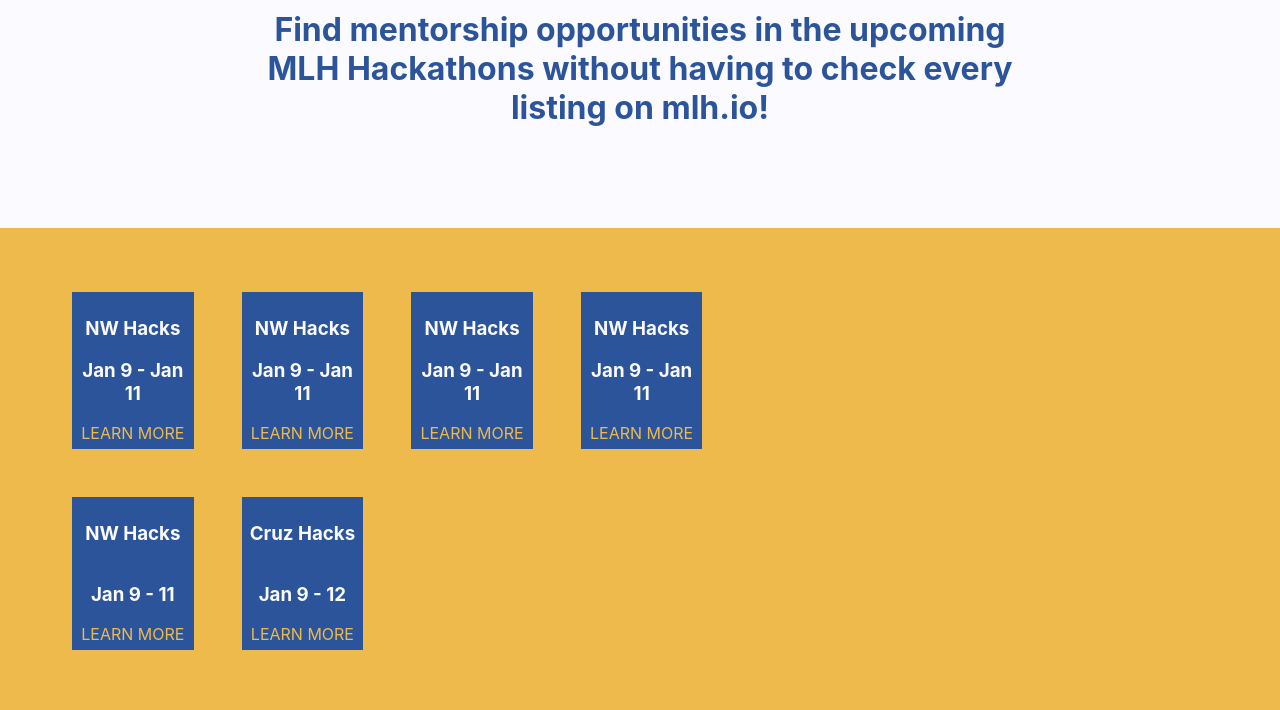
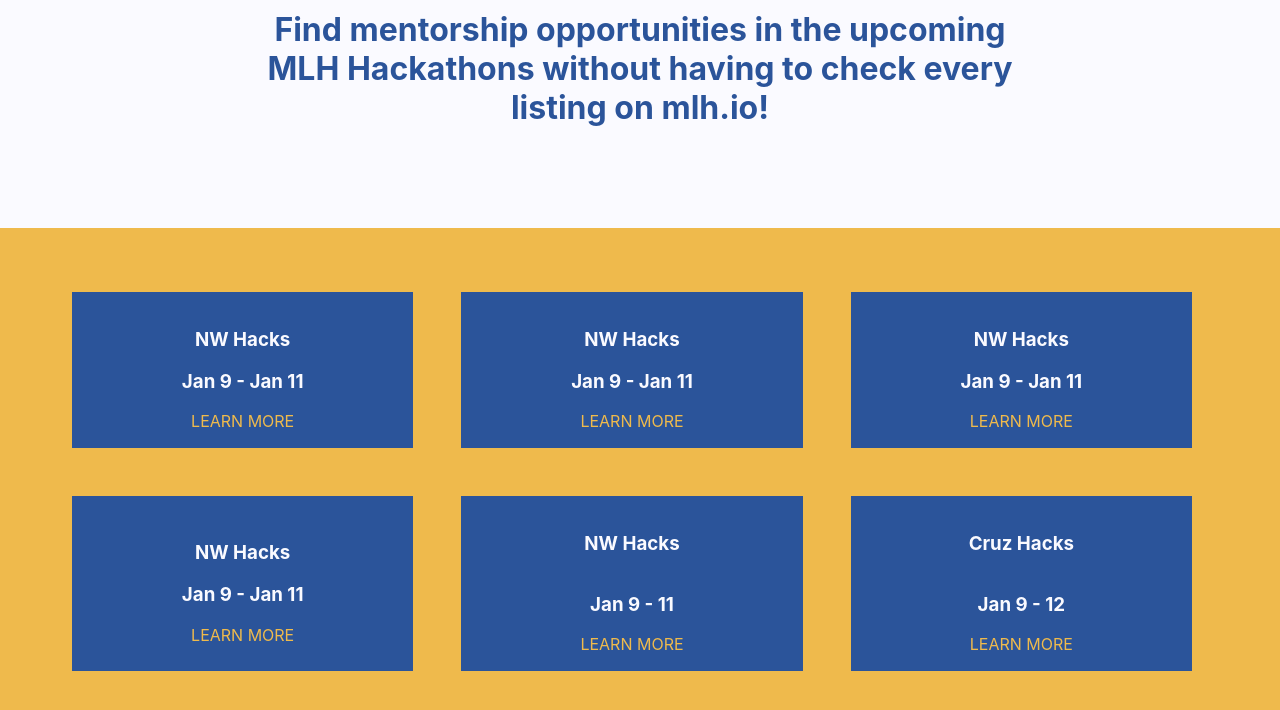
Before and after one commit to Akash2002/MLHMentorSearch, a plain HTML site: page index.html in a window 1280 px wide. Shown: the part 172-882 px from the top of the page. Drawn offline with Linux system fonts and the light colour scheme.

Commit message:
Fixed CSS grid bug

```diff
--- a/style.css
+++ b/style.css
@@ -2,7 +2,6 @@
     font-family: Inter;
     src: url("fonts/Inter-Regular.ttf") format("ttf");
 }
-
 
 .top-half {
     width: 100%;
@@ -16,7 +15,6 @@
     justify-content: center;
     align-items: center;
 }
-
 
 body {
     background-color: #EFBA4C;
@@ -39,10 +37,10 @@
 .bottom-half {
     display: grid;
     position: absolute;
+    width: calc(100% - 5% - 6em);
     top: 50%;
     padding: 5%;
-    grid-template-columns: repeat(4, 1fr);
-    grid-auto-rows: minmax(100px, auto);
+    grid-template-columns: repeat(3, 1fr);
     grid-gap: 3em;
     color: black
 }
```
